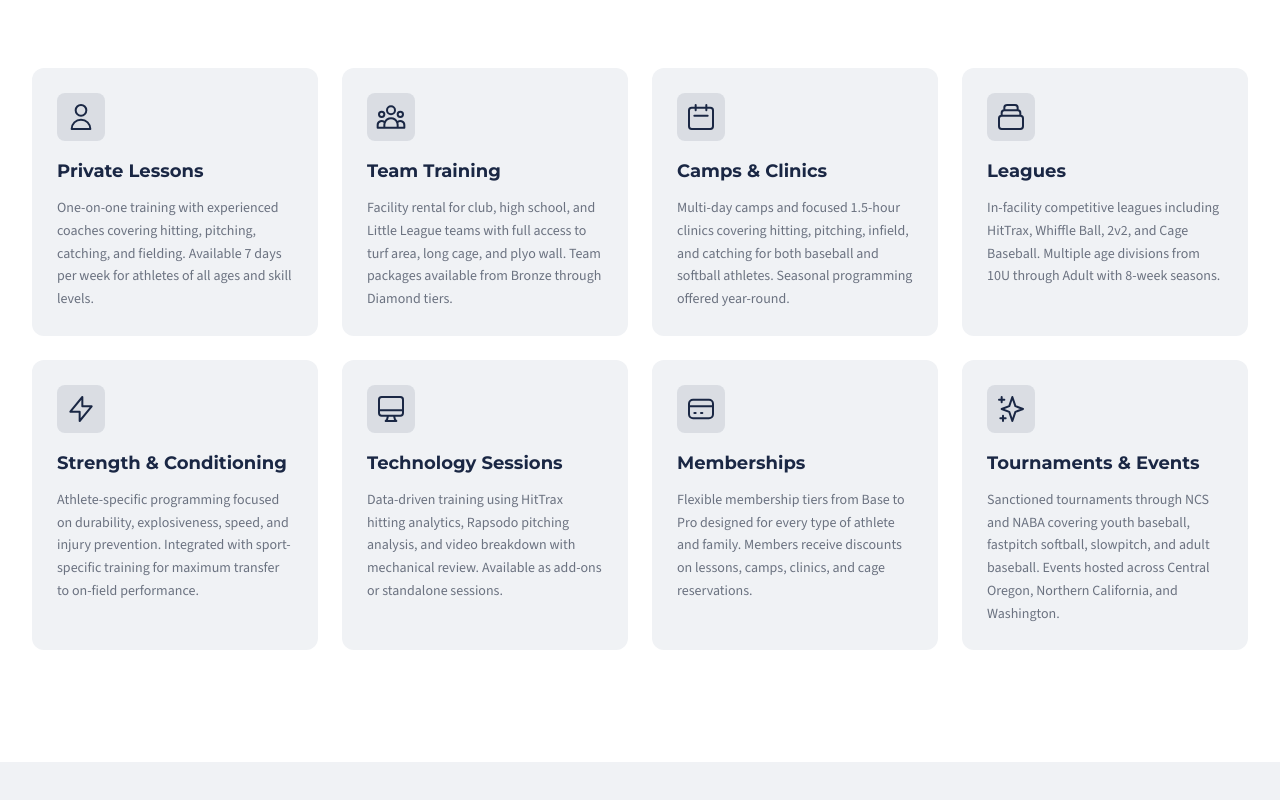
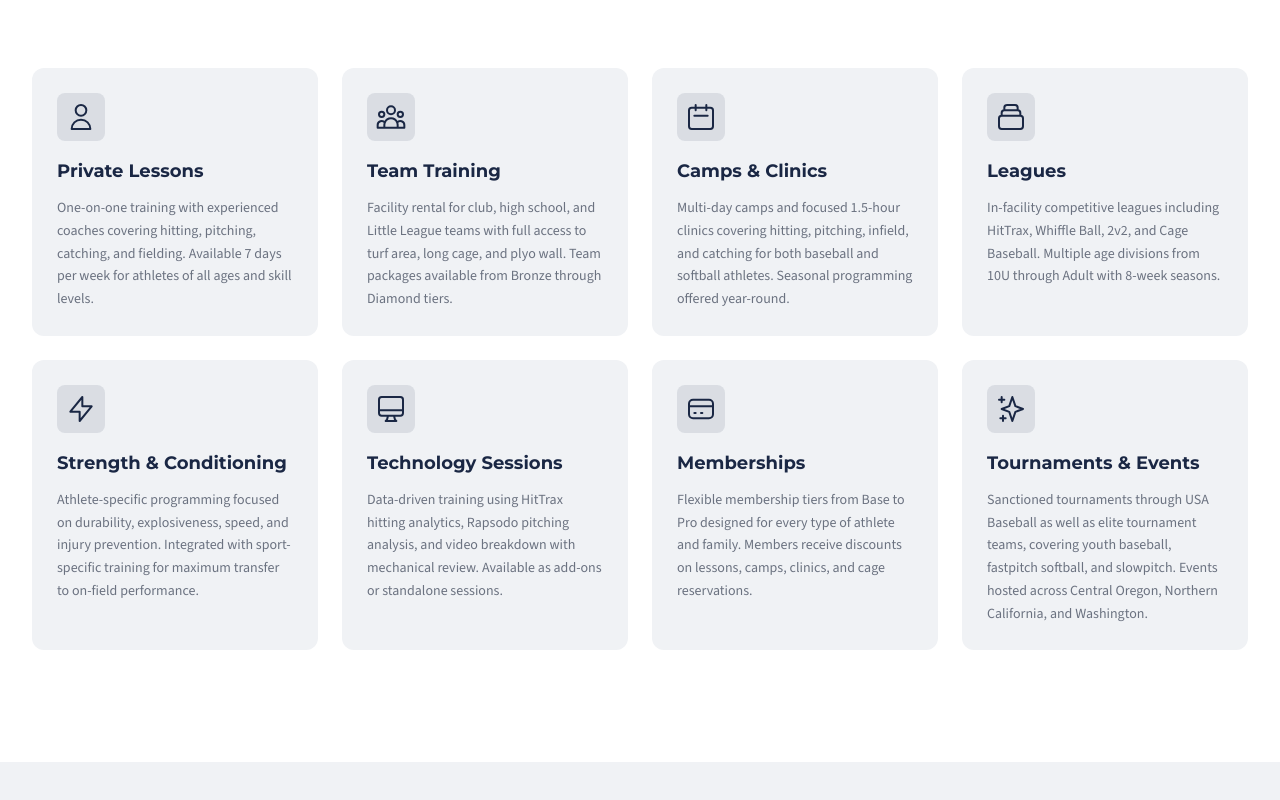
Before and after one commit to kcloud99/bpl_website, a React (Vite) app in the folder bpl-website/: page /programs in a window 1280 px wide. Shown: the part 404-1204 px from the top of the page. Built offline with nearby package versions, Linux system fonts and the light colour scheme; no server answers.

Commit message:
updated tournament info

```diff
--- a/bpl-website/src/pages/Programs.jsx
+++ b/bpl-website/src/pages/Programs.jsx
@@ -75,7 +75,7 @@ const programs = [
   {
     title: 'Tournaments & Events',
     description:
-      'Sanctioned tournaments through NCS and NABA covering youth baseball, fastpitch softball, slowpitch, and adult baseball. Events hosted across Central Oregon, Northern California, and Washington.',
+      'Sanctioned tournaments through USA Baseball as well as elite tournament teams, covering youth baseball, fastpitch softball, and slowpitch. Events hosted across Central Oregon, Northern California, and Washington.',
     icon: (
       <svg className="w-8 h-8" fill="none" stroke="currentColor" viewBox="0 0 24 24">
         <path strokeLinecap="round" strokeLinejoin="round" strokeWidth={1.5} d="M5 3v4M3 5h4M6 17v4m-2-2h4m5-16l2.286 6.857L21 12l-5.714 2.143L13 21l-2.286-6.857L5 12l5.714-2.143L13 3z" />
```
